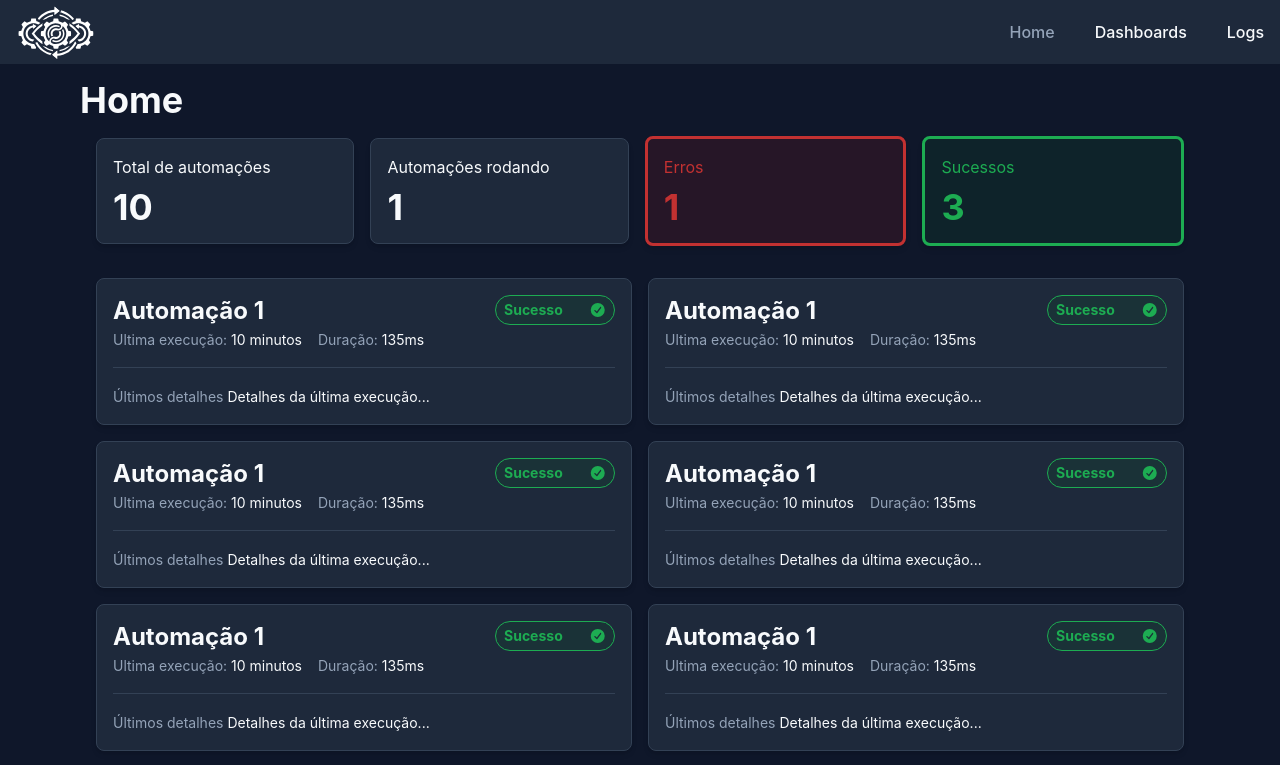
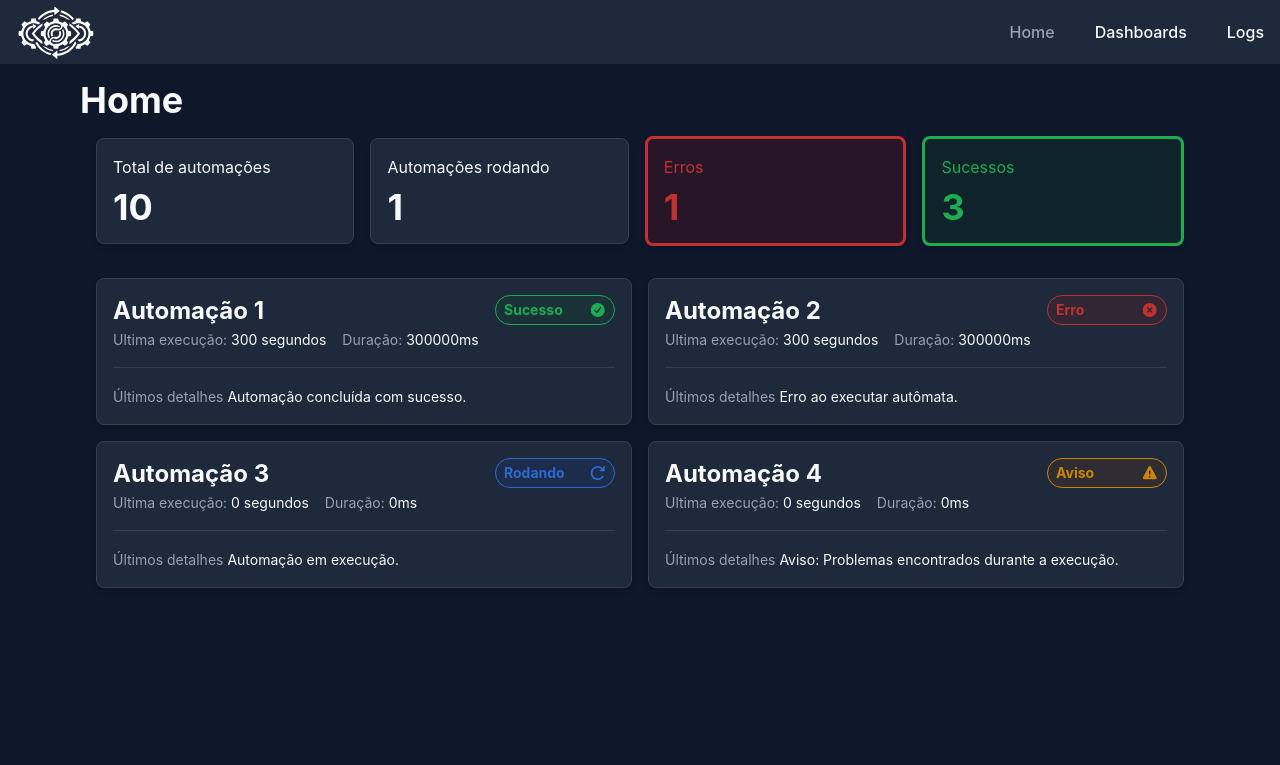
Before and after one commit to Larand26/Monitoramento-Automacoes, a React (Vite) app: page / in a window 1280 px wide. Shown: the top 765 px of the page. Built offline with nearby package versions, Linux system fonts and the light colour scheme.

Commit message:
feat: imprime logs com as variaveis

```diff
--- a/src/components/CardAutomation.tsx
+++ b/src/components/CardAutomation.tsx
@@ -1,27 +1,37 @@
 import Card from "./Card";
 import Flag from "./Flag";
+import type { iLog } from "../interfaces/interfaces";
 
-export default function CardAutomation() {
+export default function CardAutomation(props: { log?: iLog }) {
+  const { log } = props;
+
   return (
     <Card className="relative">
-      <Flag variant="success" />
+      <Flag variant={log?.status || "running"} />
 
-      <h2 className="text-2xl font-bold">Automação 1</h2>
+      <h2 className="text-2xl font-bold">{log?.jobName}</h2>
       <div className="flex gap-4">
         <p>
           <span className="text-sm txt-secondary">Ultima execução: </span>
-          <span className="text-sm">10 minutos</span>
+          <span className="text-sm">
+            {log?.finishedAt
+              ? (log.finishedAt.getTime() - log.startedAt.getTime()) / 1000
+              : 0}{" "}
+            segundos
+          </span>
         </p>
         <p>
           <span className="text-sm txt-secondary">Duração: </span>
-          <span className="text-sm">135ms</span>
+          <span className="text-sm">{log?.durationMs ?? 0}ms</span>
         </p>
       </div>
       <hr className="border-card my-4" />
       <div>
         <p>
           <span className="text-sm txt-secondary">Últimos detalhes </span>
-          <span className="text-sm">Detalhes da última execução...</span>
+          <span className="text-sm">
+            {log?.message ?? "Nenhum detalhe disponível"}
+          </span>
         </p>
       </div>
     </Card>
--- /dev/null
+++ b/src/data/logs.ts
@@ -0,0 +1,46 @@
+export const logs = [
+  {
+    jobName: "Automação 1",
+    runId: "run-1",
+    environment: "produção",
+    status: "success",
+    startedAt: new Date("2026-01-01T00:00:00Z"),
+    finishedAt: new Date("2026-01-01T00:05:00Z"),
+    durationMs: 300000,
+    message: "Automação concluída com sucesso.",
+    details: {},
+  },
+  {
+    jobName: "Automação 2",
+    runId: "run-2",
+    environment: "produção",
+    status: "error",
+    startedAt: new Date("2026-01-01T00:10:00Z"),
+    finishedAt: new Date("2026-01-01T00:15:00Z"),
+    durationMs: 300000,
+    message: "Erro ao executar autômata.",
+    details: {},
+  },
+  {
+    jobName: "Automação 3",
+    runId: "run-3",
+    environment: "produção",
+    status: "running",
+    startedAt: new Date("2026-01-01T00:20:00Z"),
+    finishedAt: undefined,
+    durationMs: 0,
+    message: "Automação em execução.",
+    details: {},
+  },
+  {
+    jobName: "Automação 4",
+    runId: "run-4",
+    environment: "produção",
+    status: "warning",
+    startedAt: new Date("2026-01-01T00:20:00Z"),
+    finishedAt: undefined,
+    durationMs: 0,
+    message: "Aviso: Problemas encontrados durante a execução.",
+    details: {},
+  },
+];
--- /dev/null
+++ b/src/interfaces/interfaces.ts
@@ -0,0 +1,11 @@
+export interface iLog {
+  jobName: string;
+  runId: string;
+  environment: string;
+  status: "success" | "error" | "warning" | "running";
+  startedAt: Date;
+  finishedAt?: Date;
+  durationMs?: number;
+  message?: string;
+  details?: { [key: string]: any };
+}
--- a/src/pages/home/Home.tsx
+++ b/src/pages/home/Home.tsx
@@ -1,6 +1,9 @@
 import NavBar from "../../components/NavBar";
 import CardStatistics from "../../components/CardStatistics";
 import CardAutomation from "../../components/CardAutomation";
+
+import type { iLog } from "../../interfaces/interfaces";
+import { logs } from "../../data/logs";
 
 export default function Home() {
   return (
@@ -17,18 +20,9 @@ export default function Home() {
         </div>
         {/* Automations */}
         <div className="w-full grid grid-cols-1 md:grid-cols-2 gap-4 p-4">
-          <CardAutomation />
-          <CardAutomation />
-          <CardAutomation />
-          <CardAutomation />
-          <CardAutomation />
-          <CardAutomation />
-          <CardAutomation />
-          <CardAutomation />
-          <CardAutomation />
-          <CardAutomation />
-          <CardAutomation />
-          <CardAutomation />
+          {logs.map((log) => (
+            <CardAutomation key={log.runId} log={log as iLog} />
+          ))}
         </div>
       </div>
     </div>
```
